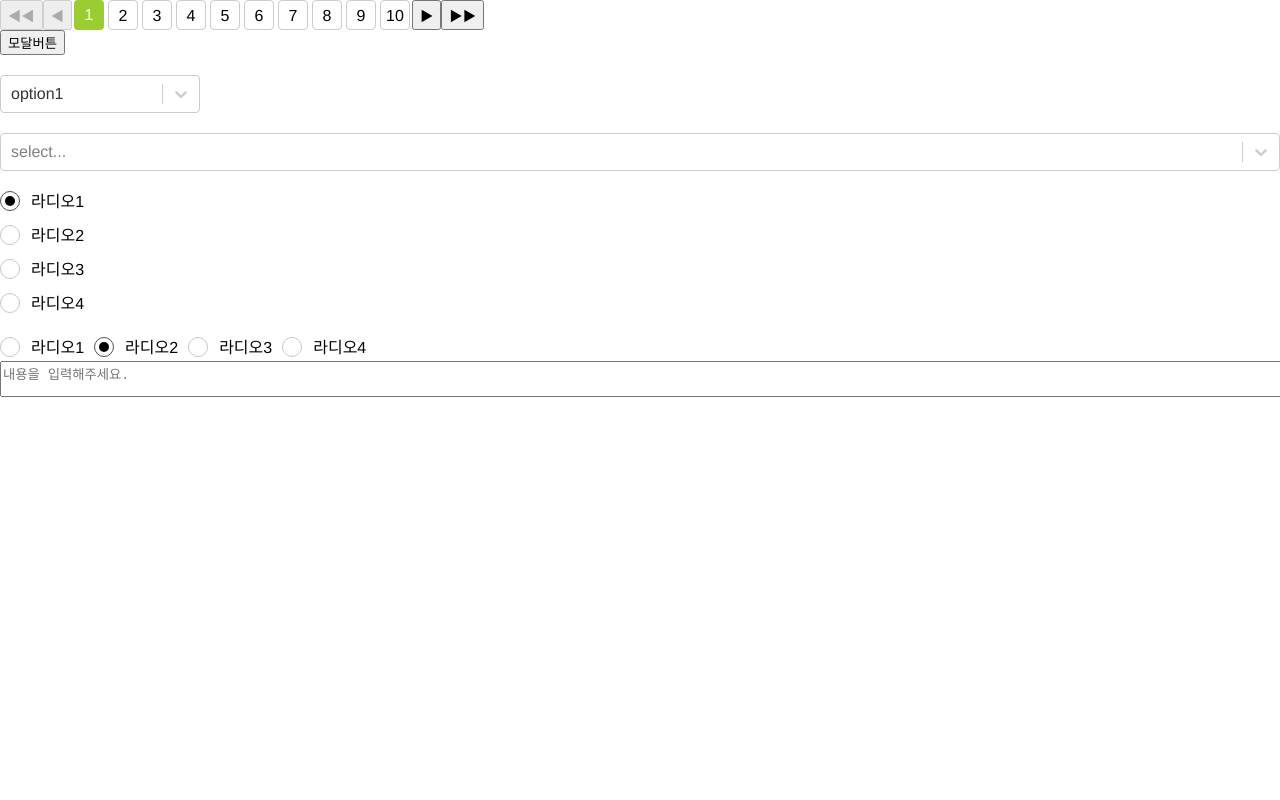
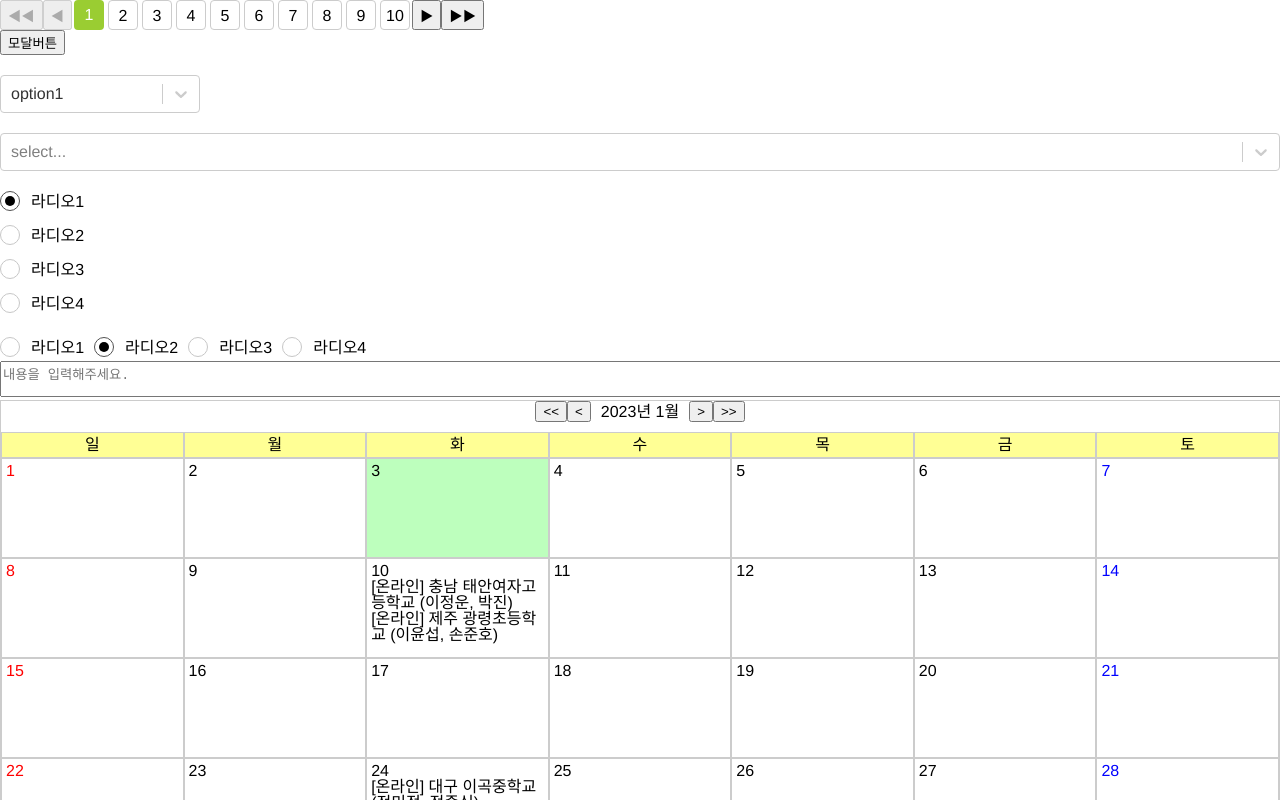
Before and after one commit to kyung-doo/kice, a React (Create React App) app: page /testpage in a window 1280 px wide. Shown: the top 800 px of the page. Built offline with nearby package versions, Linux system fonts and the light colour scheme.

Commit message:
스케쥴러 추가

```diff
--- /dev/null
+++ b/src/components/Scheduler.tsx
@@ -0,0 +1,250 @@
+import { FC, HTMLProps, memo, useCallback, useEffect, useMemo, useState } from "react";
+import styled from 'styled-components';
+import Button from "./Button";
+
+
+
+
+export interface Props extends HTMLProps<HTMLDivElement> {
+   /**
+    * 데이 이름 [일, 월, 화, 수, 목, 금, 토]
+    */
+   dayNames?: string[];
+   /**
+    * 스케쥴 데이터
+    */
+   scheduleData: any[];
+   /**
+    * 스케쥴 날짜 변경
+    */
+   onChangeDate?: ( year: number, month: number ) => void;
+   /**
+    * 스케쥴 클릭 이벤트
+    */
+   onCickSchedule?: ( scheduleId: string ) => void;
+
+}
+
+/**
+ * 스케쥴러 컴포넌트
+ */
+const Scheduler: FC<Props & {as?: any}> = ({
+   className,
+   dayNames = ['일', '월', '화', '수', '목', '금', '토'],
+   scheduleData,
+   onChangeDate,
+   onCickSchedule,
+   as,
+   ...props
+}) => {
+
+   const [date, ] = useState<Date>(new Date());
+   const [dates, setDates] = useState<{num: number, type: string}[]>([]);
+
+   const setCalendar = ( date: Date ) => {
+
+      const viewYear = date.getFullYear();
+      const viewMonth = date.getMonth();
+
+      const prevLast = new Date(viewYear, viewMonth, 0);
+      const thisLast = new Date(viewYear, viewMonth + 1, 0);
+
+      const PLDate = prevLast.getDate();
+      const PLDay = prevLast.getDay();
+
+      const TLDate = thisLast.getDate();
+      const TLDay = thisLast.getDay();
+
+      const prevDates = [];
+      const thisDates = [];
+      const nextDates = [];
+
+      const toDay = new Date();
+
+      for(let i=0; i<TLDate; i++) {
+         if(viewMonth === toDay.getMonth() && viewYear === toDay.getFullYear() && i + 1 === toDay.getDate()){
+            thisDates.push({num: i+1, type: 'normal today'});
+         } else {
+            thisDates.push({num: i+1, type: 'normal'});
+         }
+      }
+
+      if (PLDay !== 6) {
+         for (let i = 0; i < PLDay + 1; i++) {
+            prevDates.unshift({num: PLDate - i, type: 'prev'});
+         }
+      }
+
+      for (let i = 1; i < 7 - TLDay; i++) {
+         nextDates.push({num: i, type: 'next'})
+      }
+
+      const dates = prevDates.concat(thisDates, nextDates);
+      setDates(dates);
+   }
+
+   const onPrevMonth = useCallback(() => {
+      date.setDate(1);
+      date.setMonth(date.getMonth()-1);
+      if(onChangeDate) onChangeDate(date.getFullYear(), date.getMonth()+1);
+      setCalendar(date);
+   }, [date, dates]);
+
+   const onPrevYear = useCallback(() => {
+      date.setMonth(1);
+      date.setFullYear(date.getFullYear()-1);
+      if(onChangeDate) onChangeDate(date.getFullYear(), date.getMonth()+1);
+      setCalendar(date);
+   }, [date, dates]);
+
+   const onNextMonth = useCallback(() => {
+      date.setDate(1);
+      date.setMonth(date.getMonth()+1);
+      if(onChangeDate) onChangeDate(date.getFullYear(), date.getMonth()+1);
+      setCalendar(date);
+   }, [date, dates]);
+
+   const onNextYear = useCallback(() => {
+      date.setMonth(1);
+      date.setFullYear(date.getFullYear()+1);
+      if(onChangeDate) onChangeDate(date.getFullYear(), date.getMonth()+1);
+      setCalendar(date);
+   }, [date, dates]);
+
+   const findSchedule = useCallback(( num: number ) => {
+      const find = scheduleData.find(data => {
+         const dateStr = data.date.split("/");
+         const year = parseInt(dateStr[0]);
+         const month = parseInt(dateStr[1]);
+         const day = parseInt(dateStr[2]);
+         return date.getFullYear() === year && date.getMonth()+1 === month && day === num;
+      });
+      return find;
+   }, [date, scheduleData]);
+
+
+   useEffect(() => {
+      setCalendar(date);
+   }, [date]);
+
+
+
+   return (
+      <Styled.Scheduler
+         className={className}
+         as={as}
+         {...props}
+      >
+         <div className="calendar">
+            <div className="header">
+               <Button className="prevYear" onClick={onPrevYear}>{'<<'}</Button>
+               <Button className="prevMonth" onClick={onPrevMonth}>{'<'}</Button>
+               <div className="currentDate">{`${date.getFullYear()}년 ${date.getMonth()+1}월`}</div>
+               <Button className="prevMonth" onClick={onNextMonth}>{'>'}</Button>
+               <Button className="prevYear" onClick={onNextYear}>{'>>'}</Button>
+            </div>
+            <div className="day-names">
+               {Array.from(Array(7), (k, i) => (
+                  <div key={`day-name${i}`} className="day-name">{dayNames[i]}</div>
+               ))}
+            </div>
+            <div className="days">
+               {dates &&dates.map((date, i) => {
+                  const sunday = i % 7 === 0;
+                  const saturday = i % 7 === 6;
+                  return (
+                     <div
+                        key={`day${i}`}
+                        className={
+                           `day ${sunday && 'sunday'} ${saturday && 'saturday'} ${date.type}`
+                        }
+                     >
+                        <div className="number">{date.num}</div>
+                        {findSchedule(date.num) &&
+                           <ul className="schedule-list">
+                              {findSchedule(date.num).lists.map((list: any) => (
+                                 <li key={`schedule${list.scheduleId}`}>
+                                    <Button
+                                       as='a'
+                                       onClick={() => onCickSchedule && onCickSchedule(list.scheduleId)}
+                                    >
+                                       {list.title}
+                                    </Button>
+                                 </li>
+                              ))}
+                           </ul>
+                        }
+                     </div>
+                  )
+               })}
+            </div>
+         </div>
+      </Styled.Scheduler>
+   );
+}
+
+const Styled = {
+   Scheduler: styled.div<Props>`
+      .calendar{
+         border: solid 1px #ccc;
+      }
+      .header{
+         display: flex;
+         flex-direction: row;
+         align-items: center;
+         justify-content: center;
+         margin-bottom: 10px;
+         .currentDate{
+            margin: 0 10px;
+         }
+      }
+      .day-names{
+         display: flex;
+         flex-direction: row;
+         .day-name{
+            width: calc(100% / 7);
+            text-align: center;
+            border: solid 1px #ccc;
+            padding: 4px;
+            box-sizing: border-box;
+            background-color: #ffff95;
+         }
+      }
+      .days{
+         display: flex;
+         flex-direction: row;
+         flex-wrap: wrap;
+         .day{
+            width: calc(100% / 7);
+            height: 100px;
+            padding: 4px;
+            box-sizing: border-box;
+            display: flex;
+            flex-direction: column;
+            border: solid 1px #ccc;
+            &.prev,
+            &.next {
+               .number {
+                  opacity: 0.3;
+               }
+            }
+            &.sunday {
+               .number{
+                  color: red;
+               }
+            }
+            &.saturday {
+               .number{
+                  color: blue;
+               }
+            }
+            &.today {
+               background-color: #bdffbd;
+            }
+         }
+      }
+
+   `,
+}
+
+export default memo(Scheduler);
--- a/src/pages/Testpage.tsx
+++ b/src/pages/Testpage.tsx
@@ -7,6 +7,7 @@ import Select from "../components/Select";
 import RadioGroup from "../components/RadioGroup";
 import Radio from "../components/Radio";
 import Textarea from "../components/TextArea";
+import Scheduler from "../components/Scheduler";
 
 
 // select
@@ -33,6 +34,52 @@ const Testpage: FC = () => {
 
    // 텍스트박스
    const [textVal, setTextval] = useState<any>('');
+
+
+   // 스케쥴 데이터
+   const [schduleData, setScheduleData] = useState<any[]>([
+      {
+         date: '2023/01/10',
+         lists: [
+            {
+               scheduleId: '0',
+               date: '일시 1월 10일 (화) 15:00 ~ 16:00',
+               title: '[온라인] 충남 태안여자고등학교 (이정운, 박진)',
+               consultant: '전미정, 전종식',
+               teacher: '김지숙 선생님'
+            },
+            {
+               scheduleId: '1',
+               date: '일시 1월 10일 (화) 15:00 ~ 16:00',
+               title: '[온라인] 제주 광령초등학교 (이윤섭, 손준호)',
+               consultant: '전미정, 전종식',
+               teacher: '김지숙 선생님'
+            }
+         ]
+      },
+      {
+         date: '2023/01/24',
+         lists: [
+            {
+               scheduleId: '3',
+               date: '일시 1월 24일 (화) 15:00 ~ 16:00',
+               title: '[온라인] 대구 이곡중학교 (전미정, 정종식)',
+               consultant: '전미정, 전종식',
+               teacher: '김지숙 선생님'
+            }
+         ]
+      }
+   ]);
+
+   const onChangeDate = useCallback(( year: number, month: number )=> {
+      console.log('달력 변경 year: ', year, 'month: ', month);
+      // ajax 처리후 setScheduleData 변경
+   },[]);
+
+   const onCickSchedule = useCallback(( scheduleId: string ) => {
+      console.log('스케쥴 클릭: ', scheduleId);
+   },[]);
+
 
    return (
       <Styled.Testpage>
@@ -120,6 +167,14 @@ const Testpage: FC = () => {
 
          <Textarea placeholder={'내용을 입력해주세요.'} value={textVal} onChange={setTextval}/>
 
+         {schduleData &&
+            <Scheduler
+               scheduleData={schduleData}
+               onChangeDate={onChangeDate}
+               onCickSchedule={onCickSchedule}
+            />
+         }
+
       </Styled.Testpage>
    );
 }
```
